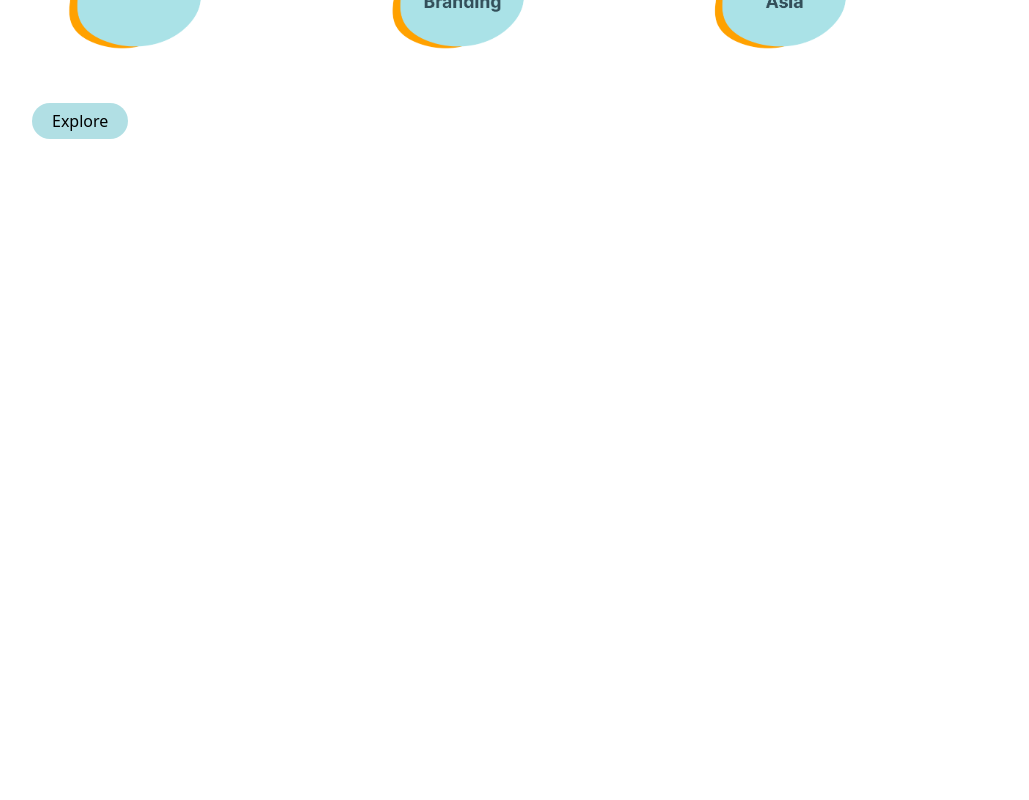
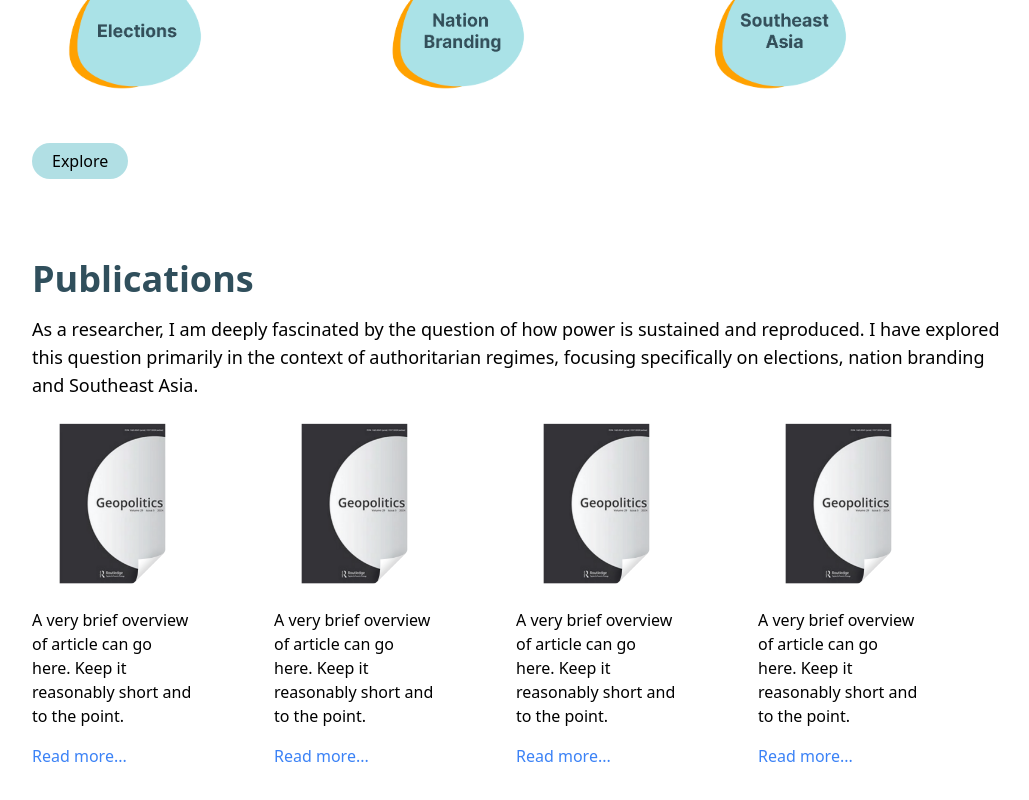
Before and after one commit to JAldo1980/petra-alderman-website, a React (Vite) app: page / in a window 1280 px wide. Shown: the part 1570-2370 px from the top of the page, without its empty margins (124-1153 px from the left). Before the commit the page ends 1741 px from the top, so only its background shows below. Built offline with nearby package versions, Linux system fonts and the light colour scheme.

Commit message:
Navigation text adjusted, publication component built and daat mapped via props

```diff
--- /dev/null
+++ b/src/components/ImagesAbove.jsx
@@ -0,0 +1,46 @@
+import React from "react";
+
+const ImagesAbove = ({
+  title,
+  generalDescription, // New prop for overall description
+  publicationData,
+  imageClassName,
+  contentClassName,
+}) => {
+  return (
+    <div className="images-above mt-12">
+      <h2 className="text-4xl font-bold text-text-dark mb-4">{title}</h2>
+      {generalDescription && (
+        <p className="text-lg text-text-light mb-6">{generalDescription}</p>
+      )}
+      <div className="grid grid-cols-4 items-center">
+        {publicationData.map((image, index) => (
+          <div
+            key={index}
+            className={`image ${imageClassName} flex flex-col justify-center items-center`}
+          >
+            <img src={image.imageSrc} alt={`Image ${index + 1}`} />
+            <div className="mt-6">
+              <p className="text-base mb-4">{image.description}</p>
+              {image.link && (
+                <a
+                  href={image.link}
+                  className="text-blue-500 hover:underline"
+                  target="_blank"
+                  rel="noopener noreferrer"
+                >
+                  Read more...
+                </a>
+              )}
+              <div className={`aside-content ${contentClassName}`}>
+                {image.customContent}
+              </div>
+            </div>
+          </div>
+        ))}
+      </div>
+    </div>
+  );
+};
+
+export default ImagesAbove;
--- a/src/components/Nav.jsx
+++ b/src/components/Nav.jsx
@@ -8,8 +8,9 @@ const Nav = () => {
       <Container>
         <div className="flex justify-between">
           <a href="/">
-            <h3 className="uppercase font-bold text-text-orange text-2xl">
-              Petra <span className="text-text-dark">Alderman</span>
+            <h3 className="uppercase font-bold text-text-orange text-4xl leading-none">
+              Petra <br />
+              <span className="text-text-dark">Alderman</span>
             </h3>
           </a>
 
--- a/src/pages/Home.jsx
+++ b/src/pages/Home.jsx
@@ -2,6 +2,7 @@
 import React from "react";
 import ImageAside from "../components/ImageAside";
 import ImagesBelow from "../components/ImagesBelow";
+import ImagesAbove from "../components/ImagesAbove";
 import Container from "../components/Container";
 
 const Home = () => {
@@ -10,6 +11,29 @@ const Home = () => {
     "public/nationbranding_img.png",
     "public/southeastasia_img.png",
   ];
+
+  const publicationData = [
+    {
+      imageSrc: "https://via.placeholder.com/150",
+      description: "Description for Image 1",
+      link: "https://example.com/image1",
+    },
+    {
+      imageSrc: "https://via.placeholder.com/150",
+      description: "Description for Image 2",
+      link: "https://example.com/image2",
+    },
+    {
+      imageSrc: "https://via.placeholder.com/150",
+      description: "Description for Image 3",
+      link: "https://example.com/image3",
+    },
+    {
+      imageSrc: "https://via.placeholder.com/150",
+      description: "Description for Image 4",
+    },
+  ];
+
   return (
     <>
       <div className="bg-bg-1 py-8">
@@ -113,6 +137,42 @@ const Home = () => {
             Explore
           </button>
         </Container>
+        <Container>
+          <div className=" py-8">
+            <ImagesAbove
+              title="Publications"
+              generalDescription="As a researcher, I am deeply fascinated by the question of how power is sustained and reproduced. I have explored this question primarily in the context of authoritarian regimes, focusing specifically on elections, nation branding and Southeast Asia."
+              publicationData={[
+                {
+                  imageSrc: "public/article-image.png",
+                  description:
+                    "A very brief overview of article can go here. Keep it reasonably short and to the point.",
+                  link: "https://example.com/image1",
+                },
+                {
+                  imageSrc: "public/article-image.png",
+                  description:
+                    "A very brief overview of article can go here. Keep it reasonably short and to the point.",
+                  link: "https://example.com/image2",
+                },
+                {
+                  imageSrc: "public/article-image.png",
+                  description:
+                    "A very brief overview of article can go here. Keep it reasonably short and to the point.",
+                  link: "https://example.com/image3",
+                },
+                {
+                  imageSrc: "public/article-image.png",
+                  description:
+                    "A very brief overview of article can go here. Keep it reasonably short and to the point.",
+                  link: "https://example.com/image3",
+                },
+              ]}
+              imageClassName="w-2/3"
+              contentClassName="mb-4"
+            />
+          </div>
+        </Container>
       </div>
     </>
   );
```
Also changed, not shown: public/article-image.png (added).
